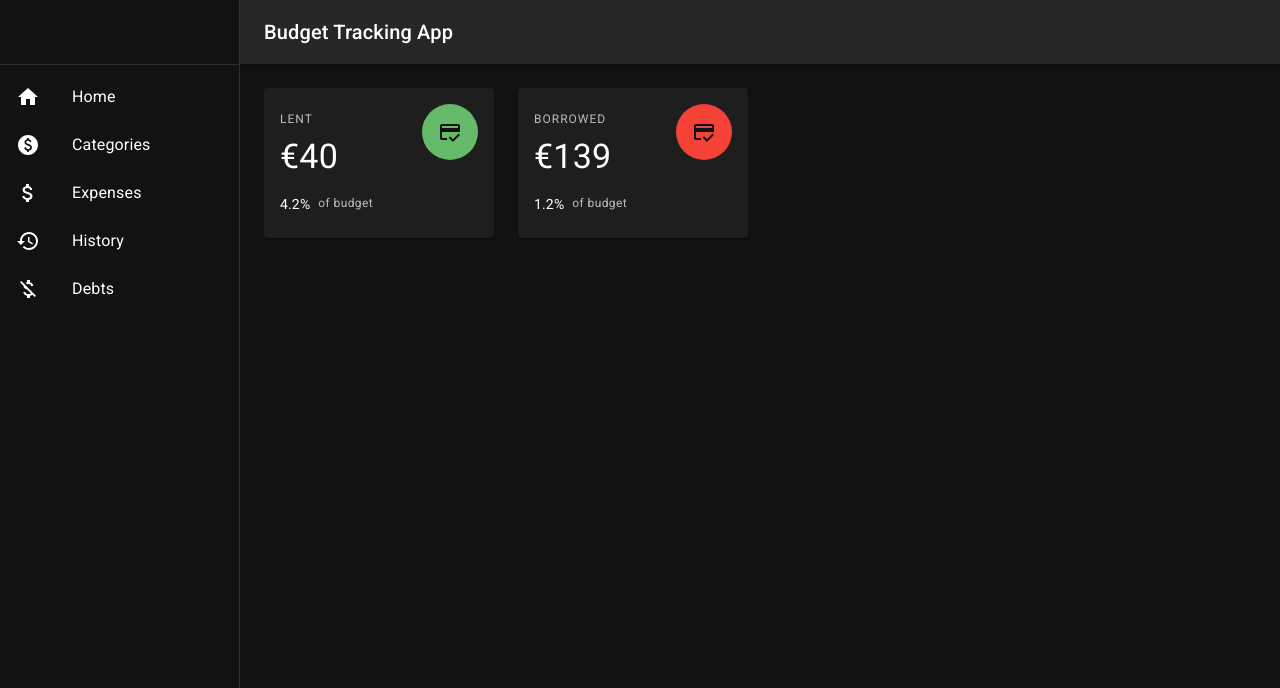
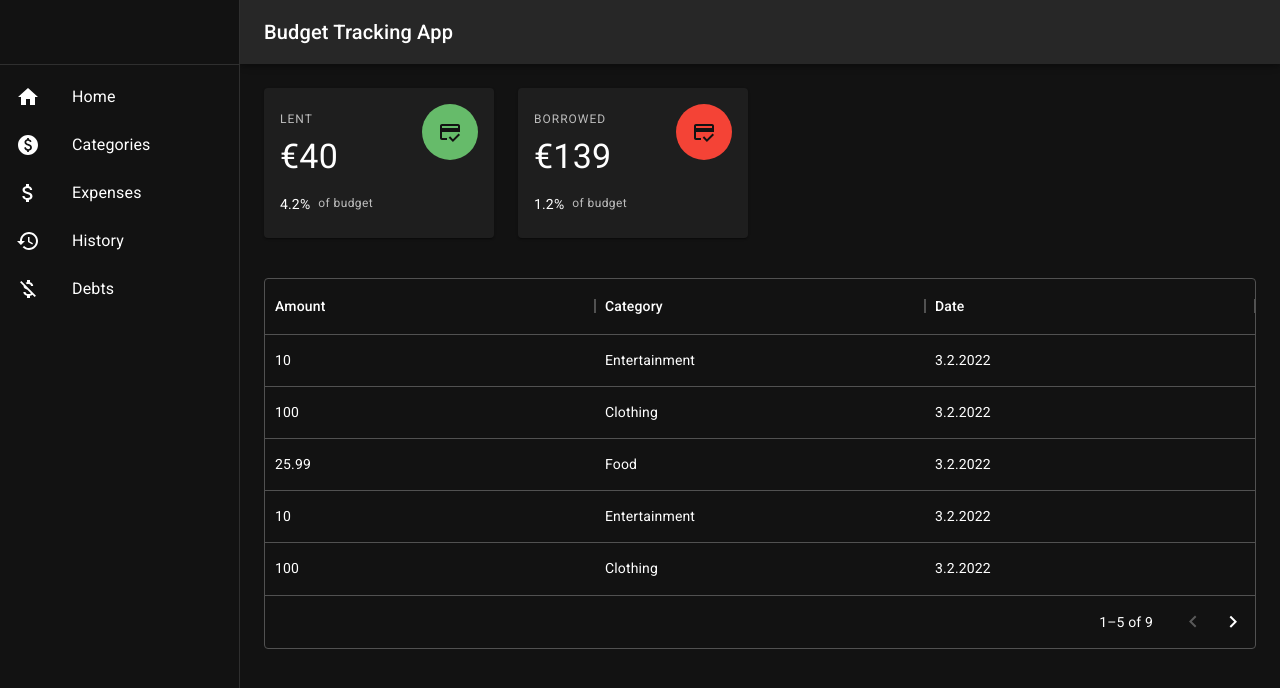
Before and after one commit to SirSimon04/budget_tracker, a React (Create React App) app: page /debts in a window 1280 px wide. Shown: the top 688 px of the page. Built offline with nearby package versions, Linux system fonts and the light colour scheme.

Commit message:
add card without content

```diff
--- a/src/components/pages/DebtPage/DebtPage.jsx
+++ b/src/components/pages/DebtPage/DebtPage.jsx
@@ -5,6 +5,7 @@ import { currencyFormatter } from "../../../utils";
 import LentCardContent from "./components/cardContents/LentCardContent";
 import BorrowedCardContent from "./components/cardContents/BorrowedCardContent";
 import CreditScoreIcon from "@mui/icons-material/CreditScore";
+import DebtTable from "./components/DebtTable";
 
 function DebtPage() {
   return (
@@ -31,6 +32,11 @@ function DebtPage() {
           </DebtCard>
         </Grid>
       </Grid>
+      <Grid container sx={{ mt: 5 }}>
+        <Grid item xs={12}>
+          <DebtTable />
+        </Grid>
+      </Grid>
     </div>
   );
 }
--- a/src/components/pages/DebtPage/components/DebtTable.jsx
+++ b/src/components/pages/DebtPage/components/DebtTable.jsx
@@ -67,14 +67,7 @@ const rows = [
 
 function DebtTable() {
   return (
-    <div style={{ width: "100%" }}>
-      <Grid
-        container
-        direction="row"
-        justifyContent="center"
-        alignItems="center"
-      >
-        <Grid item xs={12} lg={8} xl={5}>
+    <div>
       <DataGrid
         autoHeight={true}
         rows={rows}
@@ -82,8 +75,6 @@ function DebtTable() {
         pageSize={5}
         rowsPerPageOptions={[5]}
       />
-        </Grid>
-      </Grid>
     </div>
   );
 }
```
Lines whose indentation alone changed are shown as unchanged.
